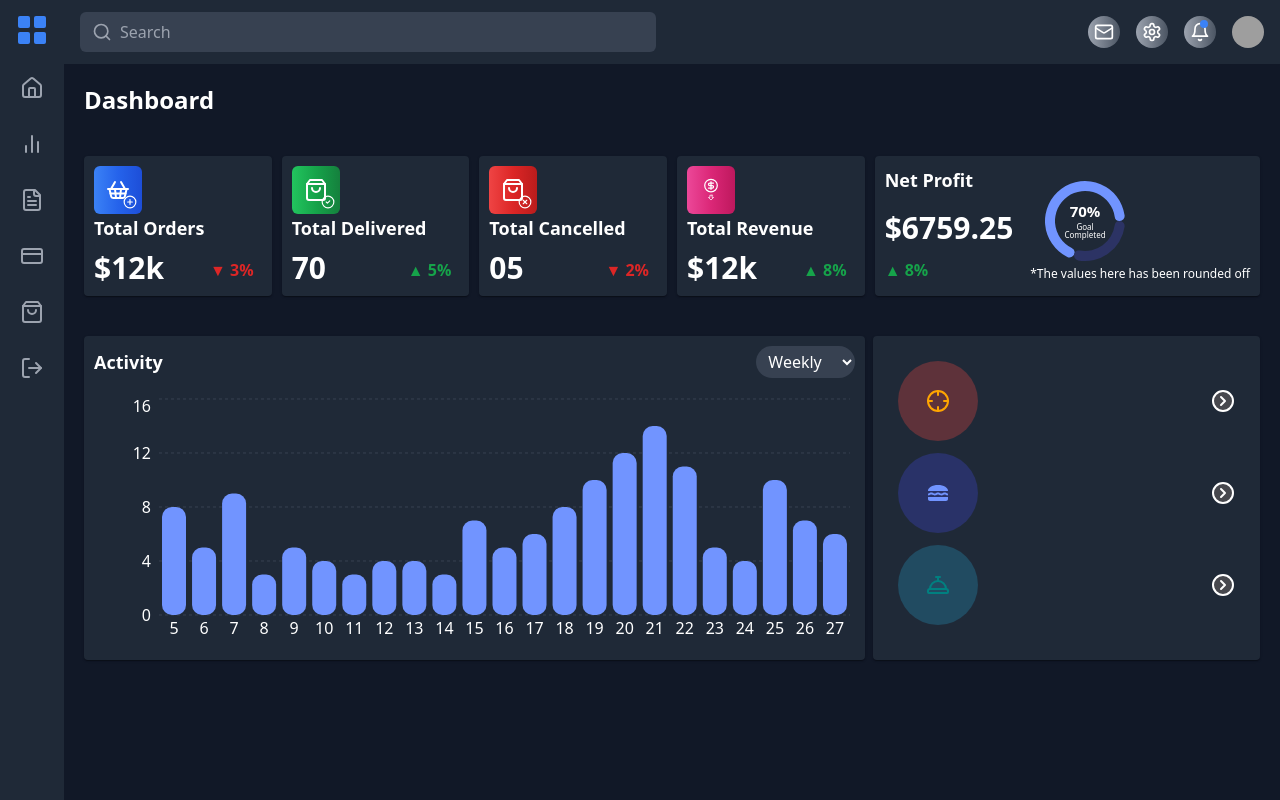
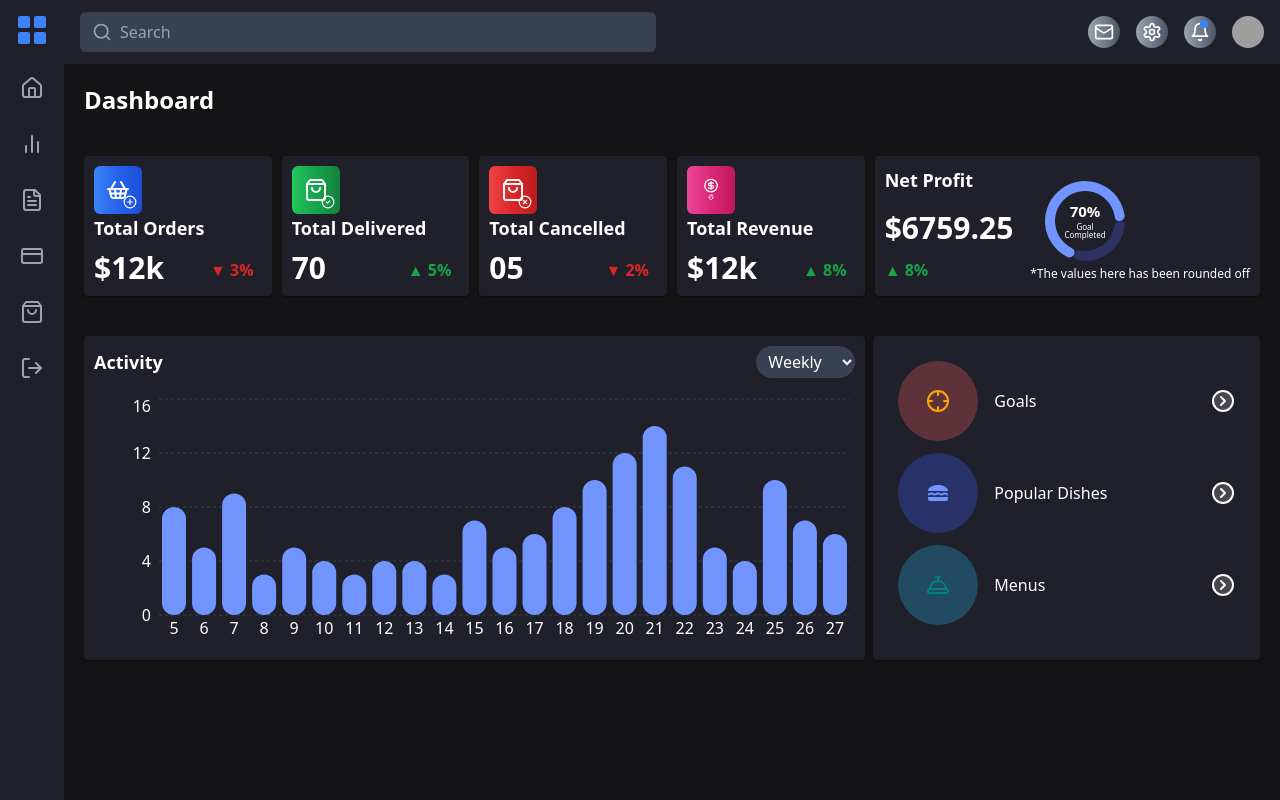
Before and after one commit to CKNKP/assignment, a React (Vite) app: page / in a window 1280 px wide. Built offline with nearby package versions, Linux system fonts and the light colour scheme; grey boxes are pictures that could not be loaded.

Commit message:
colors fixed

```diff
--- a/src/App.jsx
+++ b/src/App.jsx
@@ -71,8 +71,8 @@ const COLORS = ["#7194FF", "#2C3364"];
 
 const App = ({ children }) => {
   return (
-    <div className="flex min-h-screen bg-gray-900 text-white w-full">
-      <aside className="w-16 bg-gray-800 flex flex-col items-center py-4 space-y-8">
+    <div className="flex min-h-screen bg-[#141316] text-white w-full">
+      <aside className="w-16 bg-[#1F2029] flex flex-col items-center py-4 space-y-8">
         <div className="grid grid-cols-2 gap-1">
           <div className="w-3 h-3 bg-blue-500 rounded-sm"></div>
           <div className="w-3 h-3 bg-blue-500 rounded-sm"></div>
@@ -114,7 +114,7 @@ const App = ({ children }) => {
       </aside>
 
       <div className="flex-1 flex flex-col">
-        <header className="h-16 bg-gray-800 flex items-center justify-between px-4">
+        <header className="h-16 bg-[#1F2029] flex items-center justify-between px-4">
           <div className="flex-1 max-w-xl">
             <div className="relative">
               <input
@@ -161,7 +161,7 @@ const App = ({ children }) => {
           <div className="grid gap-2.5 md:grid-cols-2 lg:grid-cols-6  p-5 grid-cols-1">
             <Card
               sx={{
-                backgroundColor: "#1F2937",
+                backgroundColor: "#1F2029",
                 color: "#fff",
                 padding: "10px",
               }}
@@ -183,7 +183,7 @@ const App = ({ children }) => {
 
             <Card
               sx={{
-                backgroundColor: "#1F2937",
+                backgroundColor: "#1F2029",
                 color: "#fff",
                 padding: "10px",
               }}
@@ -205,7 +205,7 @@ const App = ({ children }) => {
 
             <Card
               sx={{
-                backgroundColor: "#1F2937",
+                backgroundColor: "#1F2029",
                 color: "#fff",
                 padding: "10px",
               }}
@@ -227,7 +227,7 @@ const App = ({ children }) => {
 
             <Card
               sx={{
-                backgroundColor: "#1F2937",
+                backgroundColor: "#1F2029",
                 color: "#fff",
                 padding: "10px",
               }}
@@ -247,7 +247,7 @@ const App = ({ children }) => {
 
             <Card
               sx={{
-                backgroundColor: "#1F2937",
+                backgroundColor: "#1F2029",
                 color: "#fff",
                 padding: "10px",
                 gridColumn: {
@@ -324,10 +324,10 @@ const App = ({ children }) => {
           </div>
         </div>
 
-        <div className="grid lg:grid-cols-3 gap-2 p-5">
+        <div className="grid lg:grid-cols-3 md:grid-cols-2 gap-2 p-5">
           <Card
             sx={{
-              backgroundColor: "#1F2937",
+              backgroundColor: "#1F2029",
               color: "#fff",
               padding: "10px",
               gridColumn: {
@@ -363,7 +363,7 @@ const App = ({ children }) => {
                   <Bar
                     dataKey="value"
                     fill="#7194FF"
-                    radius={[10, 10, 10, 10]}
+                    radius={[15, 15, 15, 15]}
                   />
                 </BarChart>
               </ResponsiveContainer>
@@ -372,15 +372,18 @@ const App = ({ children }) => {
 
           <Card
             sx={{
-              backgroundColor: "#1F2937",
+              backgroundColor: "#1F2029",
               color: "#fff",
               padding: "25px",
             }}
           >
             <div className="flex flex-col justify-start gap-3">
               <div className="flex justify-between">
+                <div className="flex justify-between">
                   <div className="items-center w-20 h-20 bg-[#5E323A] rounded-full p-3">
                     <Crosshair stroke="orange" className="my-4 mx-4" />
+                  </div>
+                  <p className="text-md text-white my-7 mx-4">Goals</p>
                 </div>
                 <div>
                   <CircleChevronRight
@@ -390,11 +393,14 @@ const App = ({ children }) => {
                 </div>
               </div>
               <div className="flex justify-between">
+                <div className="flex justify-between">
                   <div className="items-center w-20 h-20 bg-[#293268] rounded-full p-3">
                     <LunchDiningIcon
                       className="my-4 mx-4"
                       sx={{ fill: "#7194FF" }}
                     />
+                  </div>
+                  <p className="text-md text-white my-7 mx-4">Popular Dishes</p>
                 </div>
                 <div>
                   <CircleChevronRight
@@ -404,8 +410,11 @@ const App = ({ children }) => {
                 </div>
               </div>
               <div className="flex justify-between">
+                <div className="flex justify-between">
                   <div className="items-center w-20 h-20 bg-[#214B61] rounded-full p-3">
                     <ConciergeBell stroke="teal" className="my-4 mx-4" />
+                  </div>
+                  <p className="text-md text-white my-7 mx-4">Menus</p>
                 </div>
                 <div>
                   <CircleChevronRight
```
Lines whose indentation alone changed are shown as unchanged.
